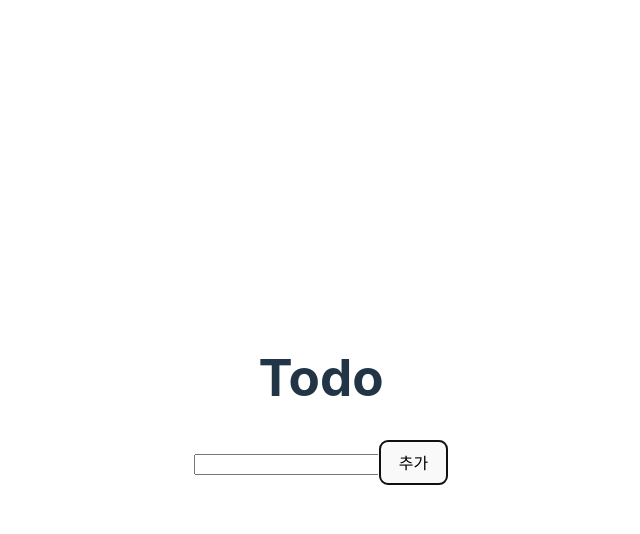
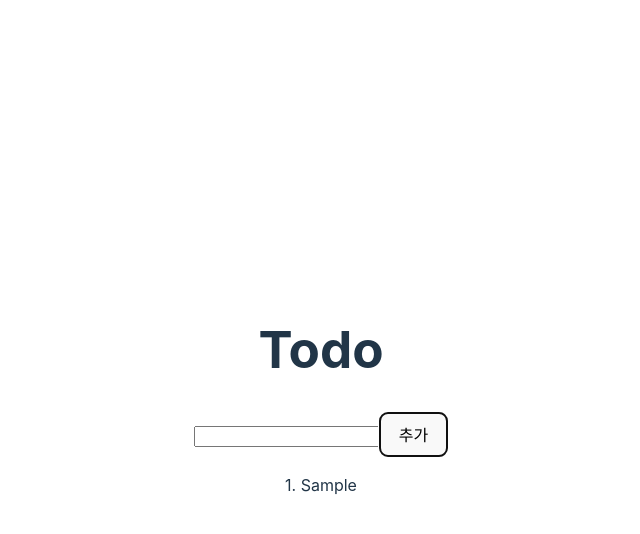
Before and after one commit to yangu1455/TypeScript, a React (Vite) app in the folder onebite-typescript/section10/todo-list/: page / in a window 1280 px wide. Both pictures are taken after typing "Sample" into the empty fields and a click on the button "추가". Shown: the top 534 px of the page, without its empty margins (319-959 px from the left). Built offline with nearby package versions, Linux system fonts and the light colour scheme.

Commit message:
todolist 렌더링 기능

```diff
--- a/onebite-typescript/section10/todo-list/src/App.tsx
+++ b/onebite-typescript/section10/todo-list/src/App.tsx
@@ -1,18 +1,14 @@
 import { useState, useRef, useEffect } from 'react'
 import './App.css'
 import Editor from './components/Editor';
-
-// todolist에 담길 todo 객체
-interface Todo {
-  id: number;
-  content: string;
-}
+import { Todo } from './types';
+import TodoItem from './components/TodoItem';
 
 function App() {
   // todolist의 타입은 Todo의 배열 타입
   const [todolist, setTodolist] = useState<Todo[]>([]);
 
-  const idRef = useRef(0);
+  const idRef = useRef(1);
 
   // 추가 버튼을 누를 때 실행 시킬 것
   // setTodolist 호출때문에 옮기지 않는다.
@@ -35,6 +31,11 @@ function App() {
     <>
       <h1>Todo</h1>
       <Editor onClickAdd={onClickAdd}/>
+      <div>
+        {todolist.map((todo)=>(
+          <TodoItem key={todo.id} {...todo} />
+        ))}
+      </div>
     </>
   )
 }
--- a/onebite-typescript/section10/todo-list/src/components/Editor.tsx
+++ b/onebite-typescript/section10/todo-list/src/components/Editor.tsx
@@ -1,4 +1,4 @@
-import { useState, useRef, useEffect } from 'react'
+import { useState } from 'react'
 
 // props 타입 정의
 interface Props {
--- /dev/null
+++ b/onebite-typescript/section10/todo-list/src/components/TodoItem.tsx
@@ -0,0 +1,11 @@
+import { Todo } from "../types"
+
+interface Props extends Todo {}
+
+export default function TodoItem(props: Props) {
+  return (
+    <div>
+      <p>{props.id}. {props.content}</p>
+    </div>
+  )
+}
--- /dev/null
+++ b/onebite-typescript/section10/todo-list/src/types.ts
@@ -0,0 +1,5 @@
+// todolist에 담길 todo 객체
+export interface Todo {
+  id: number;
+  content: string;
+}
```
